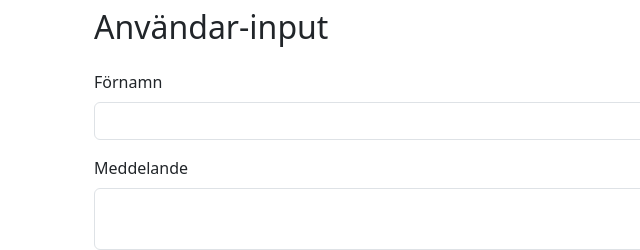
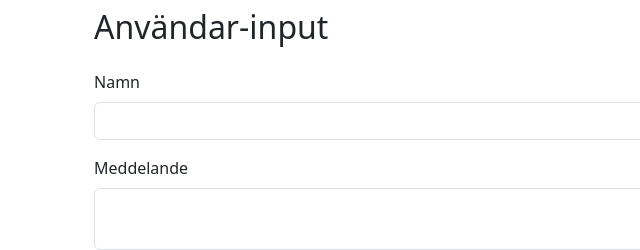
Before and after one commit to joma2304/fullstack_moment1, a website: page src/bootstrap.html in a window 1280 px wide. Shown: the part 952-1202 px from the top of the page, 0-640 px from the left. Drawn offline with nearby package versions, Linux system fonts and the light colour scheme.

Commit message:
Fixat sista

```diff
--- a/src/bootstrap.html
+++ b/src/bootstrap.html
@@ -126,7 +126,7 @@
             <h2 class="mt-5 mb-4">Användar-input</h2>
             <form action="#">
                 <div class="mb-3">
-                    <label for="firstName" class="form-label">Förnamn</label>
+                    <label for="firstName" class="form-label">Namn</label>
                     <input type="text" class="form-control" id="firstName" name="firstName" required>
                 </div>
                 <div class="mb-3">
```
